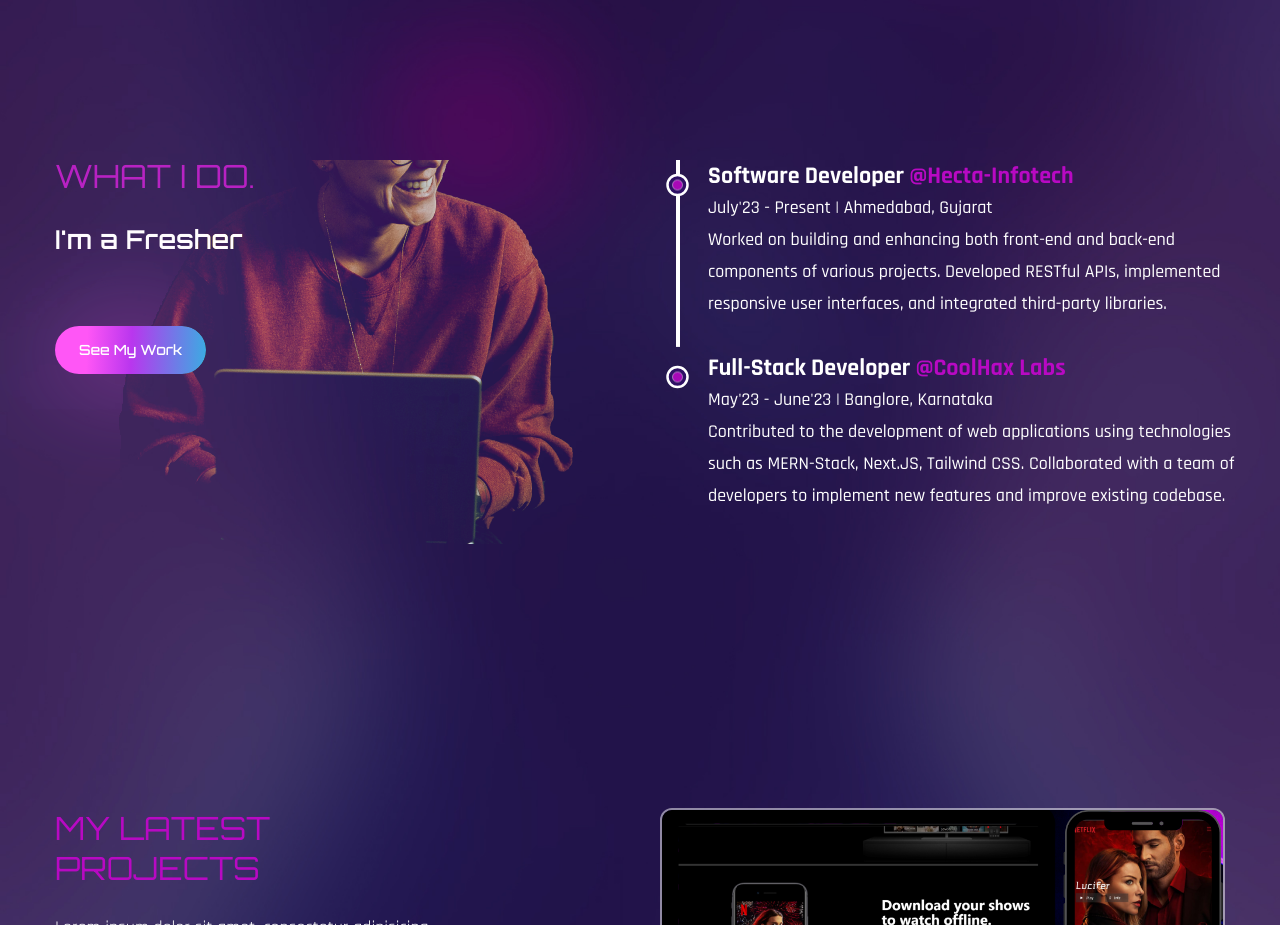
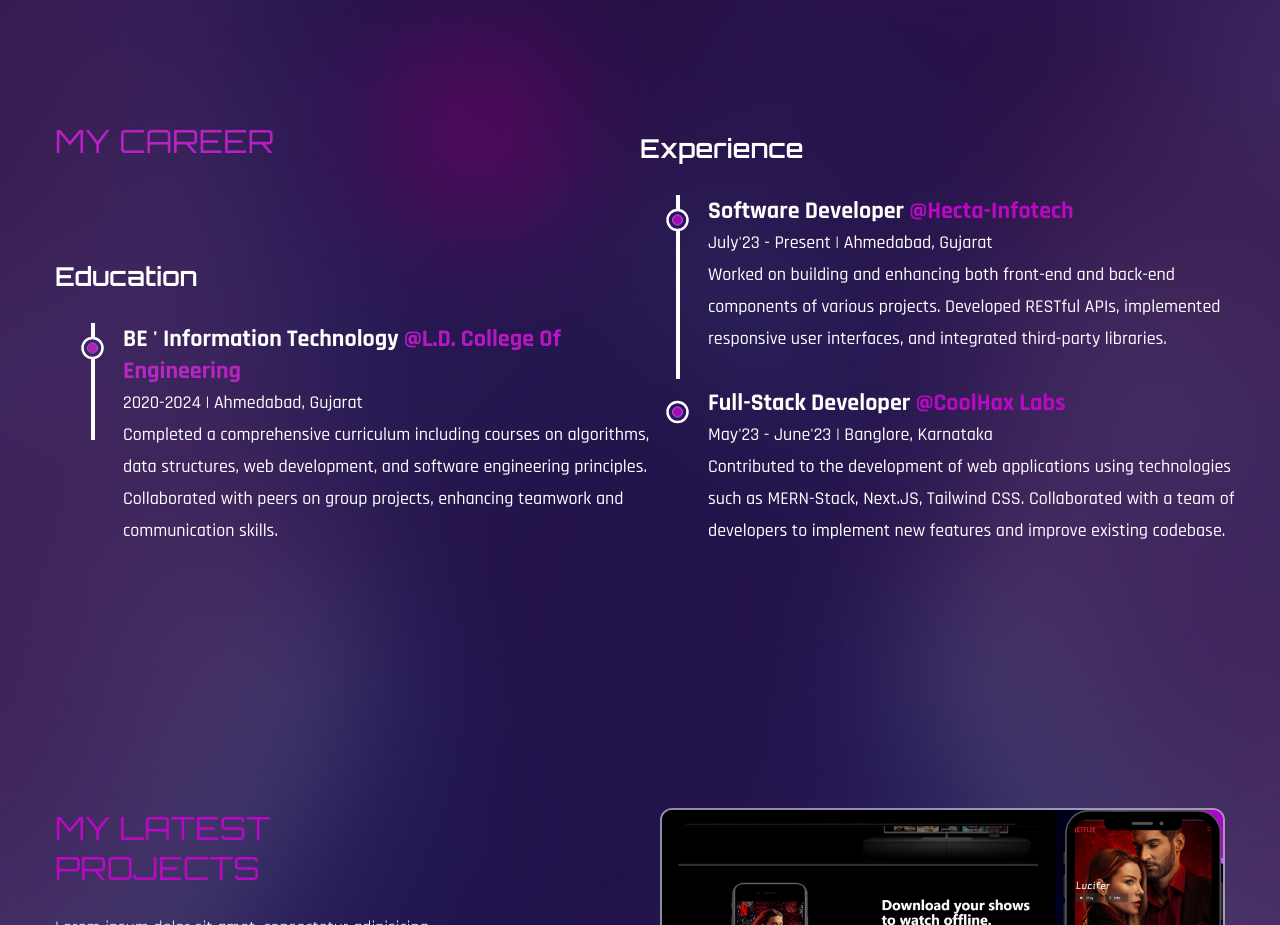
Before and after one commit to rishishah1102/RS-Portfolio, a React (Create React App) app: page / in a window 1280 px wide. Shown: the part 1600-2525 px from the top of the page. Built offline with nearby package versions, Linux system fonts and the light colour scheme; the HTML template or start-up script is replaced by a standard one; a web font is replaced by a local one.

Commit message:
modification

```diff
--- a/src/components/Services.js
+++ b/src/components/Services.js
@@ -52,24 +52,56 @@ const Services = () => {
             initial="hidden"
             whileInView={'show'}
             viewport={{ once: false, amount: 0.3 }}
-            className='flex-1 lg:bg-services lg:bg-bottom bg-no-repeat mix-blend-lighten mb-12 lg:mb-0'>
+            className='flex-1 bg-no-repeat mix-blend-lighten mb-12 lg:mb-0'>
 
-            <h2 className='h2 text-accent mb-6'>
-              What I Do.
+            <h2 className='h2 text-accent mb-16 lg:mb-[6rem]'>
+              My Career
             </h2>
 
-            <h3 className='h3 max-w-[455px] mb-16'>
-              I'm a Fresher
-            </h3>
+            <div>
 
-            <button className='btn btn-sm'>
+              <h3 className='h3 max-w-[455px] mb-6'>
+                Education
+              </h3>
+
+              <div className="relative">
+
+                <motion.div
+                  style={{ scaleY: scrollYProgress }}
+                  className='absolute top-0 left-4 lg:left-9 bg-white h-full w-[4px] origin-top'
+                />
+
+                <ul className='w-full ml-2 lg:ml-8'>
+
+                  <Details
+                    position={"BE ' Information Technology"}
+                    company={"L.D. College Of Engineering"}
+                    companyLink={"https://ldce.ac.in/"}
+                    time={"2020-2024"}
+                    address={"Ahmedabad, Gujarat"}
+                    work={"Completed a comprehensive curriculum including courses on algorithms, data structures, " +
+                    "web development, and software engineering principles. Collaborated with peers on group projects, " +
+                    "enhancing teamwork and communication skills."}
+                  />
+
+                </ul>
+
+              </div>
+
+            </div>
+
+            {/* <button className='btn btn-sm'>
               See My Work
-            </button>
+            </button> */}
 
           </motion.div>
 
           {/* services */}
           <div className='flex-1'>
+
+            <h3 className='h3 max-w-[455px] mb-6'>
+              Experience
+            </h3>
 
             {/* services list */}
             <div ref={ref} className='relative'>
```
